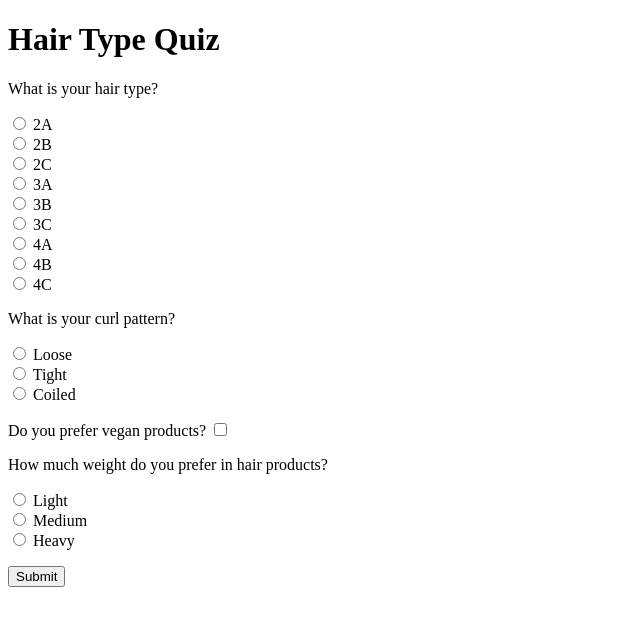
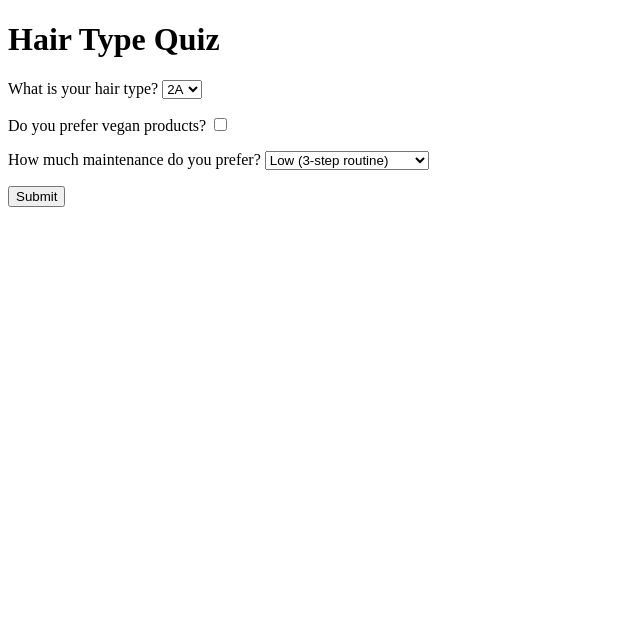
Before and after one commit to llanda2/CapstoneCurlyProj, a Django app: page /quiz/quiz/ in a window 1280 px wide. Shown: the top 626 px of the page, without its empty margins (0-640 px from the left). Run offline with Django 4.2, Linux system fonts and the light colour scheme.

Commit message:
quiz do be doing stuff

```diff
--- a/curlssenior/curlyhair/quiz/forms.py
+++ b/curlssenior/curlyhair/quiz/forms.py
@@ -1,28 +1,26 @@
 # quiz/forms.py
+from django import forms
+
 from django import forms
 
 
 class HairQuizForm(forms.Form):
-    hair_type = forms.ChoiceField(
-        choices=[('2A', '2A'), ('2B', '2B'), ('2C', '2C'), ('3A', '3A'),
-                 ('3B', '3B'), ('3C', '3C'), ('4A', '4A'), ('4B', '4B'), ('4C', '4C')],
-        widget=forms.RadioSelect,
-        label="What is your hair type?"
-    )
-    curl_pattern = forms.ChoiceField(
-        choices=[('Loose', 'Loose'), ('Tight', 'Tight'), ('Coiled', 'Coiled')],
-        widget=forms.RadioSelect,
-        label="What is your curl pattern?"
-    )
-    vegan = forms.BooleanField(
-        required=False,
-        label="Do you prefer vegan products?"
-    )
-    weight = forms.ChoiceField(
-        choices=[('L', 'Light'), ('M', 'Medium'), ('H', 'Heavy')],
-        widget=forms.RadioSelect,
-        label="How much weight do you prefer in hair products?"
-    )
+    HAIR_TYPE_CHOICES = [
+        ('2A', '2A'), ('2B', '2B'), ('2C', '2C'),
+        ('3A', '3A'), ('3B', '3B'), ('3C', '3C'),
+        ('4A', '4A'), ('4B', '4B'), ('4C', '4C'),
+    ]
+
+    MAINTENANCE_LEVEL_CHOICES = [
+        ('low', 'Low (3-step routine)'),
+        ('medium', 'Medium (4-step routine)'),
+        ('high', 'High (5-step routine)'),
+    ]
+
+    hair_type = forms.ChoiceField(choices=HAIR_TYPE_CHOICES, label="What is your hair type?")
+    vegan = forms.BooleanField(required=False, label="Do you prefer vegan products?")
+    maintenance_level = forms.ChoiceField(choices=MAINTENANCE_LEVEL_CHOICES,
+                                          label="How much maintenance do you prefer?")
 
     def clean_hair_type(self):
         data = self.cleaned_data['hair_type']
--- a/curlssenior/curlyhair/quiz/views.py
+++ b/curlssenior/curlyhair/quiz/views.py
@@ -9,30 +9,73 @@ def home(request):
     return render(request, 'quiz/home.html')  # You can render a template here
 
 
-# Hair type quiz view
 def hair_type_quiz(request):
     if request.method == 'POST':
         form = HairQuizForm(request.POST)
         if form.is_valid():
-            # Process the form data
             hair_type = form.cleaned_data['hair_type']
-            curl_pattern = form.cleaned_data['curl_pattern']
             vegan = form.cleaned_data['vegan']
-            weight = form.cleaned_data['weight']
+            maintenance_level = form.cleaned_data['maintenance_level']
 
-            # You can process or store this data here
-            # For now, we will render the results page
+            # Debugging: Print quiz results
+            print(f"Quiz Results: Hair Type: {hair_type}, Vegan: {vegan}, Maintenance Level: {maintenance_level}")
+
+            # Get all products and print for debugging
+            all_products = HairProduct.objects.all()
+            print(f"Total Products in DB: {all_products.count()}")
+
+            for product in all_products:
+                print(f"{product.name} | Hair Type: {product.hair_type} | Vegan: {product.vegan} | Category: {product.category}")
+
+            # Convert vegan to a boolean if needed
+            if isinstance(vegan, str):
+                vegan = vegan.lower() == 'true'
+
+            # Filtering logic with contains for hair type
+            products = HairProduct.objects.filter(
+                hair_type__icontains=hair_type,
+                vegan=vegan
+            )
+
+            # Debugging: Print filtered products
+            print(f"Filtered Products Count: {products.count()}")
+            for product in products:
+                print(f"Filtered Product: {product.name}")
+
+            # Define categories
+            categories = ['Shampoo', 'Conditioner', 'Leave-in', 'Curl Cream', 'Gel', 'Mousse']
+            categorized_products = {category: [] for category in categories}
+
+            # Group products by category
+            for product in products:
+                if product.category in categories:
+                    categorized_products[product.category].append(product)
+
+            # Maintenance Level determines the routine steps:
+            routine_steps = {
+                "Low": 3,    # 3-step routine (Shampoo, Conditioner, Leave-in)
+                "Medium": 4, # 4-step routine (Shampoo, Conditioner, Leave-in, Curl Cream)
+                "High": 5    # 5-step routine (Shampoo, Conditioner, Leave-in, Curl Cream, Gel)
+            }
+
+            # Select only the number of products needed for the routine
+            selected_products = {}
+            step_count = routine_steps.get(maintenance_level, 3)
+
+            # Ensure we only return the necessary steps
+            required_categories = categories[:step_count]  # Get only the needed categories
+            for category in required_categories:
+                if categorized_products[category]:  # Ensure there's at least one product
+                    selected_products[category] = categorized_products[category][0]  # Pick the first matching product
+
             return render(request, 'quiz/results.html', {
-                'hair_type': hair_type,
-                'curl_pattern': curl_pattern,
-                'vegan': vegan,
-                'weight': weight
+                'selected_products': selected_products,
             })
+
     else:
         form = HairQuizForm()
 
     return render(request, 'quiz/hair_type_quiz.html', {'form': form})
-
 
 def quiz(request):
     if request.method == 'POST':
```
Also changed, not shown: curlssenior/curlyhair/quiz/templates/quiz/results.html (+19 -0 lines).
